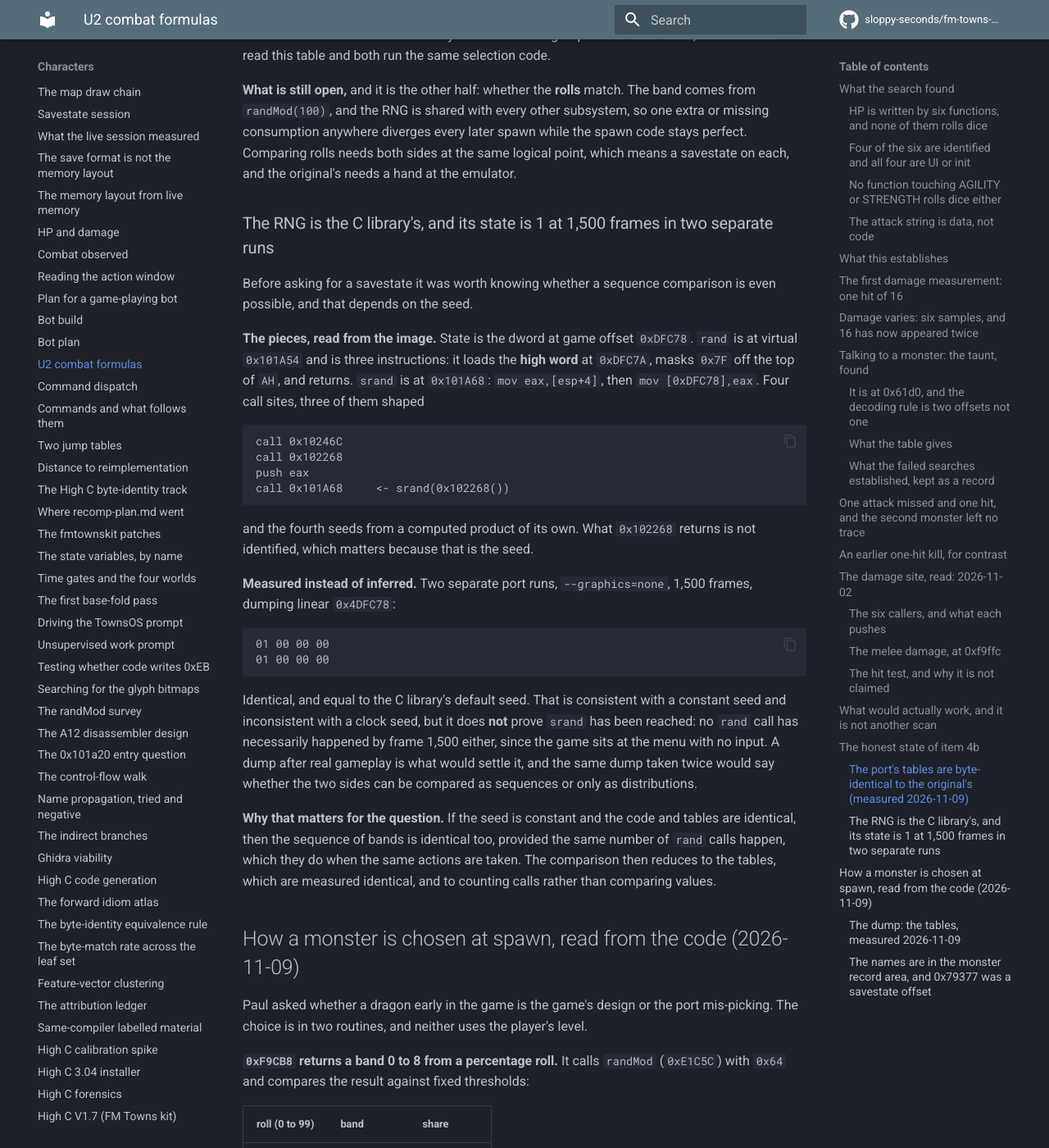
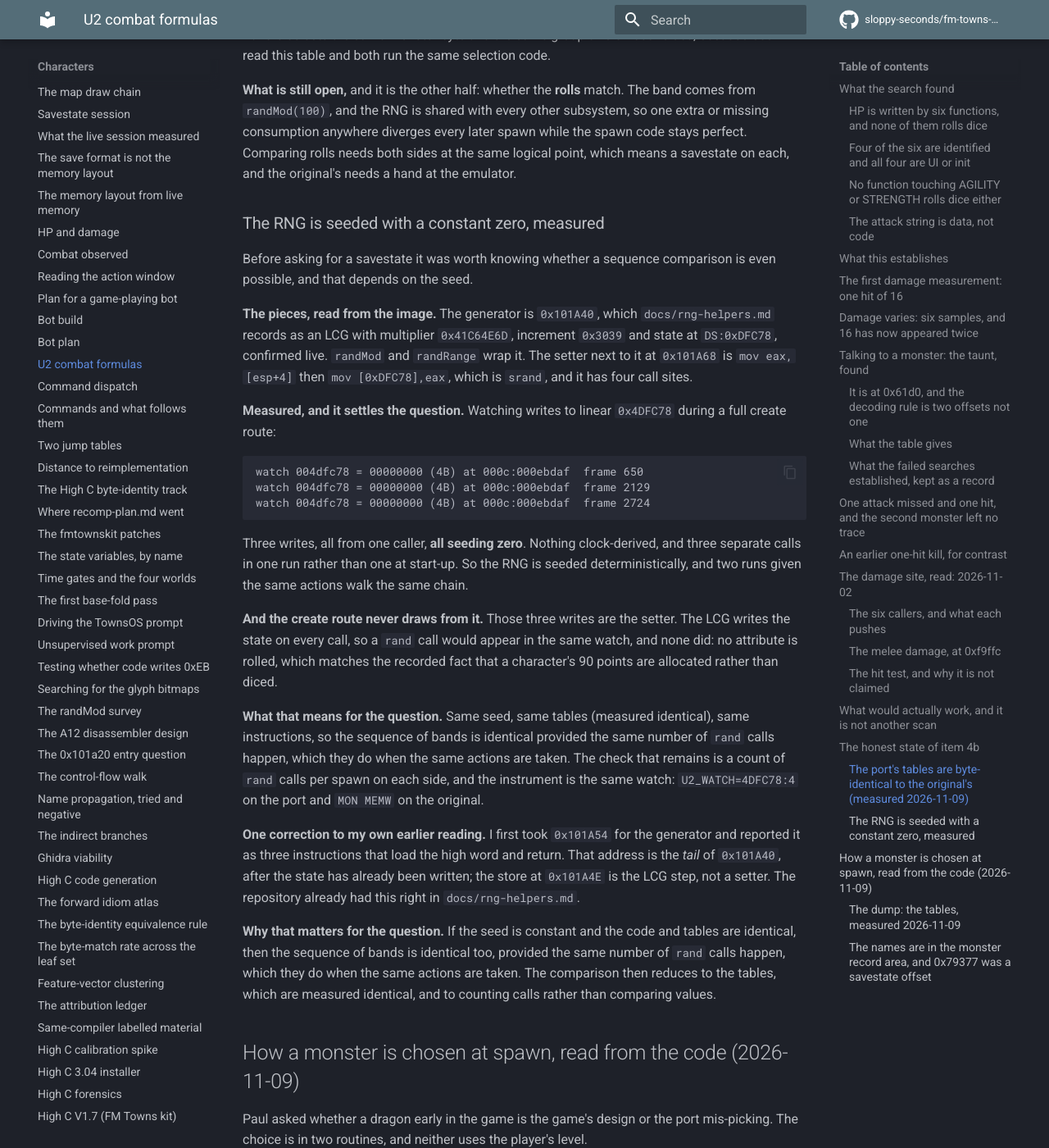
Before and after one commit to sloppy-seconds/fm-towns-ultima, an MkDocs documentation site: the page built from docs/combat-formulas.md, in a window 1280 px wide and 1400 px high, scrolled down 12350 px. Shown: the whole window at 82% size. Built offline with MkDocs 1.6.1 and Material for MkDocs 9.7.7, drawn with Linux system fonts in a browser that asks for light colours; comment, search, counter and statistics services are not loaded.

Commit message:
docs: the RNG is seeded with a constant zero, measured not inferred
Watched writes to linear 0x4DFC78 through a full create route. Three writes, all from caller 0x000ebdaf, all seeding zero, at frames 650,
2129 and 2724. Nothing clock-derived, and three separate calls in one run rather than one at start-up.

The create route never draws from it either: the LCG writes the state on every call, so a rand call would appear in the same watch, and none
did. That matches the recorded fact that a character's 90 points are allocated rather than diced.

So: same seed, same tables (measured identical), same instructions, therefore the same sequence of bands given the same number of rand calls.
The check that remains is a count of calls per spawn on each side, and the instrument is the same watch, U2_WATCH on the port and MON MEMW on
the original.

Also withdraws my own wrong reading: I took 0x101A54 for the generator and described it as three instructions. It is the tail of 0x101A40,
after the state has been written. docs/rng-helpers.md already had this right, which is the argument for reading the page before disassembling.

````diff
--- a/docs/combat-formulas.md
+++ b/docs/combat-formulas.md
@@ -463,34 +463,36 @@ the same group size on both sides, because both read this table and both run the
 every other subsystem, so one extra or missing consumption anywhere diverges every later spawn while the spawn code stays perfect. Comparing
 rolls needs both sides at the same logical point, which means a savestate on each, and the original's needs a hand at the emulator.
 
-### The RNG is the C library's, and its state is 1 at 1,500 frames in two separate runs
+### The RNG is seeded with a constant zero, measured
 
 Before asking for a savestate it was worth knowing whether a sequence comparison is even possible, and that depends on the seed.
 
-**The pieces, read from the image.** State is the dword at game offset `0xDFC78`. `rand` is at virtual `0x101A54` and is three instructions: it
-loads the **high word** at `0xDFC7A`, masks `0x7F` off the top of `AH`, and returns. `srand` is at `0x101A68`: `mov eax,[esp+4]`, then
-`mov [0xDFC78],eax`. Four call sites, three of them shaped
+**The pieces, read from the image.** The generator is `0x101A40`, which `docs/rng-helpers.md` records as an LCG with multiplier
+`0x41C64E6D`, increment `0x3039` and state at `DS:0xDFC78`, confirmed live. `randMod` and `randRange` wrap it. The setter next to it at
+`0x101A68` is `mov eax,[esp+4]` then `mov [0xDFC78],eax`, which is `srand`, and it has four call sites.
+
+**Measured, and it settles the question.** Watching writes to linear `0x4DFC78` during a full create route:
 
 ```
-call 0x10246C
-call 0x102268
-push eax
-call 0x101A68     <- srand(0x102268())
+watch 004dfc78 = 00000000 (4B) at 000c:000ebdaf  frame 650
+watch 004dfc78 = 00000000 (4B) at 000c:000ebdaf  frame 2129
+watch 004dfc78 = 00000000 (4B) at 000c:000ebdaf  frame 2724
 ```
 
-and the fourth seeds from a computed product of its own. What `0x102268` returns is not identified, which matters because that is the seed.
+Three writes, all from one caller, **all seeding zero**. Nothing clock-derived, and three separate calls in one run rather than one at
+start-up. So the RNG is seeded deterministically, and two runs given the same actions walk the same chain.
 
-**Measured instead of inferred.** Two separate port runs, `--graphics=none`, 1,500 frames, dumping linear `0x4DFC78`:
+**And the create route never draws from it.** Those three writes are the setter. The LCG writes the state on every call, so a `rand` call
+would appear in the same watch, and none did: no attribute is rolled, which matches the recorded fact that a character's 90 points are
+allocated rather than diced.
 
-```
-01 00 00 00
-01 00 00 00
-```
+**What that means for the question.** Same seed, same tables (measured identical), same instructions, so the sequence of bands is identical
+provided the same number of `rand` calls happen, which they do when the same actions are taken. The check that remains is a count of `rand`
+calls per spawn on each side, and the instrument is the same watch: `U2_WATCH=4DFC78:4` on the port and `MON MEMW` on the original.
 
-Identical, and equal to the C library's default seed. That is consistent with a constant seed and inconsistent with a clock seed, but it does
-**not** prove `srand` has been reached: no `rand` call has necessarily happened by frame 1,500 either, since the game sits at the menu with no
-input. A dump after real gameplay is what would settle it, and the same dump taken twice would say whether the two sides can be compared as
-sequences or only as distributions.
+**One correction to my own earlier reading.** I first took `0x101A54` for the generator and reported it as three instructions that load the
+high word and return. That address is the *tail* of `0x101A40`, after the state has already been written; the store at `0x101A4E` is the LCG
+step, not a setter. The repository already had this right in `docs/rng-helpers.md`.
 
 **Why that matters for the question.** If the seed is constant and the code and tables are identical, then the sequence of bands is identical
 too, provided the same number of `rand` calls happen, which they do when the same actions are taken. The comparison then reduces to the tables,
````
